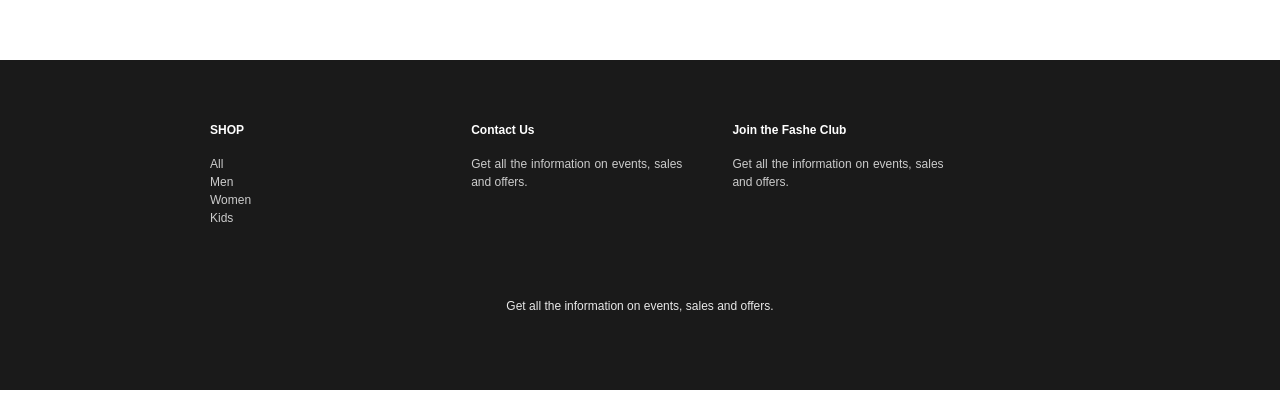
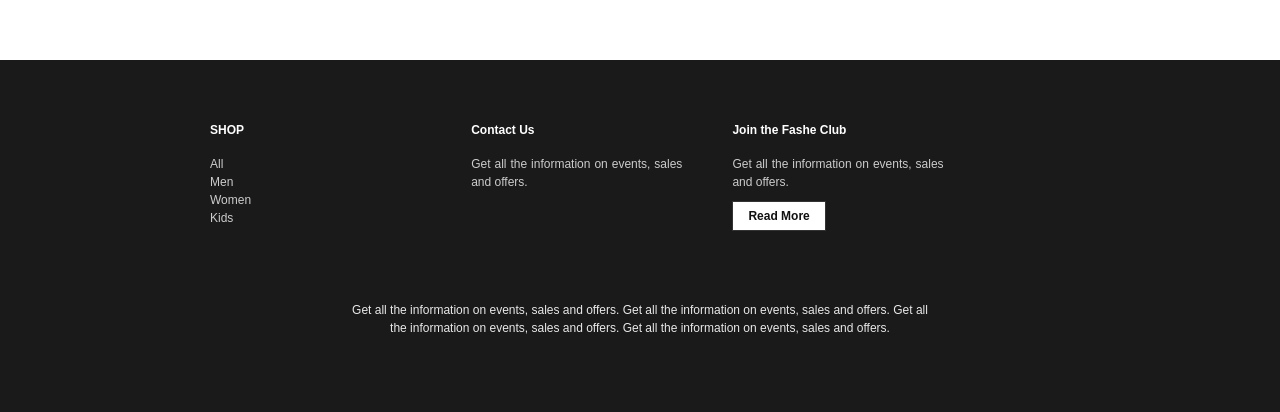
Before and after one commit to Sobiash/e-commerce-fullstack-app, a React (Create React App) app in the folder client/: page /register_login in a window 1280 px wide. Shown: the part 820-1232 px from the top of the page. Before the commit the page ends 1210 px from the top, so only its background shows below. Built offline with nearby package versions, Linux system fonts and the light colour scheme; no server answers.

Commit message:
footer fixed

```diff
--- a/client/src/components/Footer/Footer.js
+++ b/client/src/components/Footer/Footer.js
@@ -1,4 +1,6 @@
 import React from "react";
+import { Link } from "react-router-dom";
+import MyButton from "../utils/button";
 
 const Footer = ({ data }) => {
   return data.siteData ? (
@@ -10,7 +12,9 @@ const Footer = ({ data }) => {
               <h4 className="newsletter">SHOP</h4>
               <div>
                 <div>
-                  <div>All</div>
+                  <Link to="/shop">
+                    <div>All</div>
+                  </Link>
                   <div>Men</div>
                   <div>Women</div>
                   <div>Kids</div>
@@ -28,11 +32,17 @@ const Footer = ({ data }) => {
               <h4 className="newsletter">Join the Fashe Club</h4>
               <div>
                 <div>Get all the information on events, sales and offers.</div>
+                <Link className="link_default" to="/">
+                  <div>Read More</div>
+                </Link>
               </div>
             </div>
           </div>
           <div className="copyright">
-            Get all the information on events, sales and offers.
+            Get all the information on events, sales and offers. Get all the
+            information on events, sales and offers. Get all the information on
+            events, sales and offers. Get all the information on events, sales
+            and offers.
           </div>
         </div>
       </div>
--- a/client/src/css/styles.css
+++ b/client/src/css/styles.css
@@ -340,6 +340,9 @@ footer .flex-w {
   font-size: 12px;
   padding-bottom: 70px;
 }
+footer a:hover {
+  color: #ffffff;
+}
 footer .wrapper h4 {
   color: #ffffff;
   font-size: 12px;
@@ -356,8 +359,18 @@ footer li {
   display: flex;
   flex-wrap: wrap;
 }
+.flex-w .link_default {
+  background: #ffffff;
+  color: rgb(17, 17, 17);
+  margin-top: 10px;
+  padding: 5px 15px;
+  font-size: 12px;
+  font-weight: 600;
+}
 .copyright {
-  margin-bottom: 30px;
+  width: 60%;
+  margin: 0 auto 30px auto;
+  /* margin-bottom: 30px; */
   text-align: center;
   color: #ffffff;
   opacity: 0.9;
```
